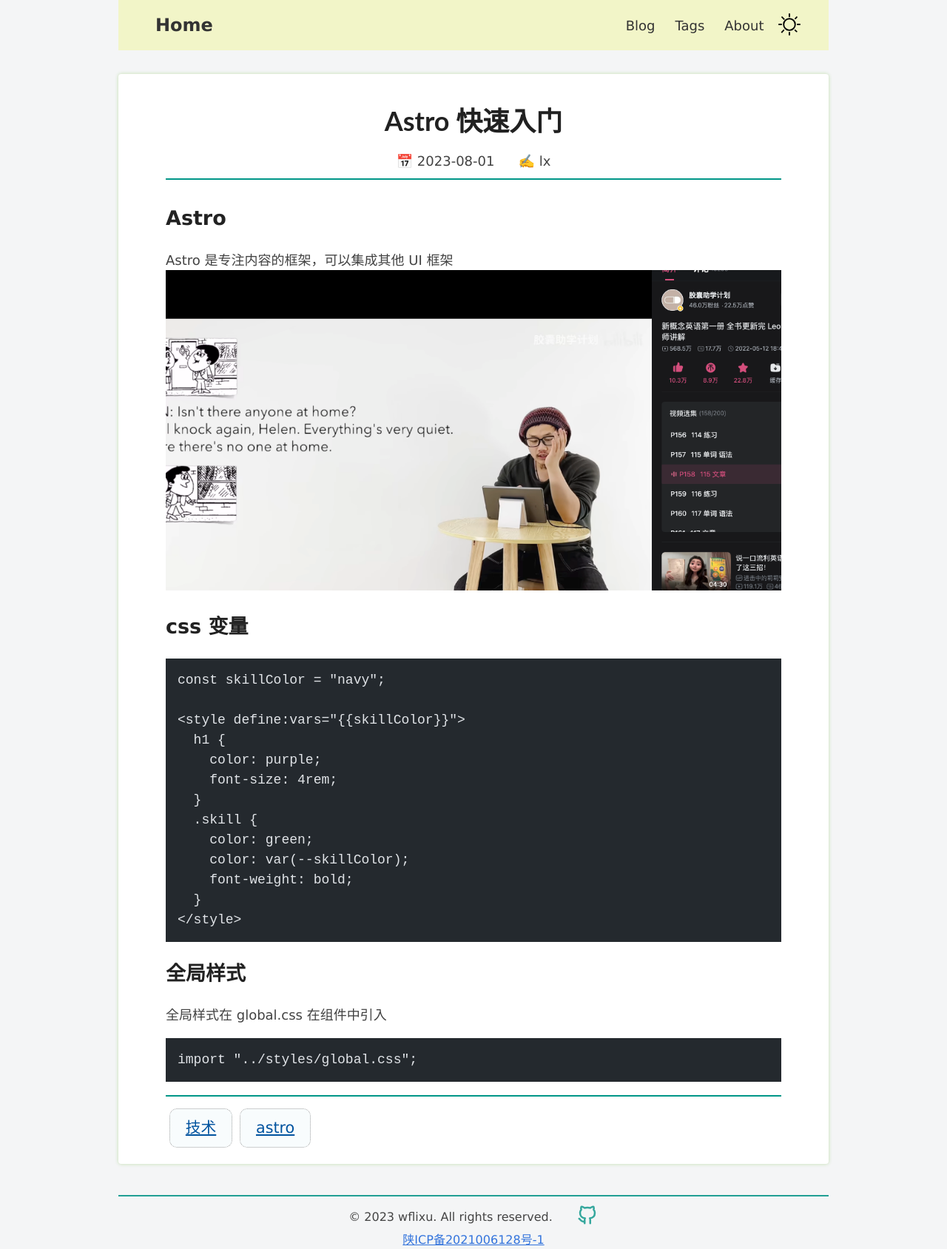
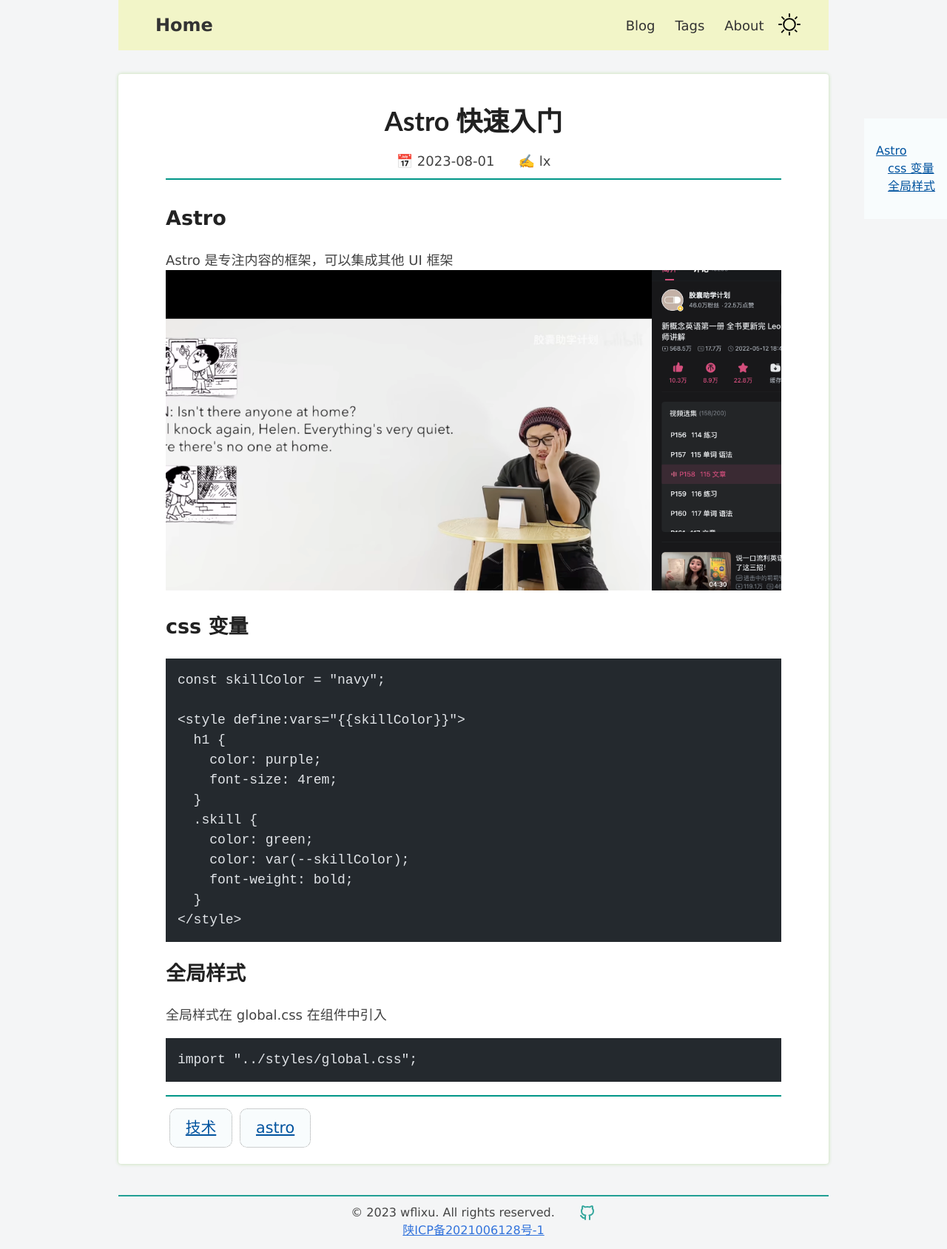
Before and after one commit to wflixu/wflixu.github.io, an Astro site: page /posts/astro in a window 1280 px wide. Shown: the whole page at 74% size. Built offline with nearby package versions, Linux system fonts and the light colour scheme; Astro itself is replaced by a stand-in of ours; code samples lack their colours.

Commit message:
feat:博客添加目录导航

```diff
--- a/src/components/Footer.astro
+++ b/src/components/Footer.astro
@@ -1,6 +1,5 @@
 ---
 const today = new Date();
-import Social from "./Social.astro";
 ---
 
 <footer>
@@ -10,7 +9,7 @@ import Social from "./Social.astro";
       &copy; {today.getFullYear()} wflixu. All rights reserved.
     </div>
     <div class="right">
-      <a class="socal" href={`https://www.github.com/wflixu`}
+      <a class="social" href={`https://www.github.com/wflixu`}
         ><svg
           class="icon-github"
           viewBox="0 0 24 24"
@@ -51,15 +50,20 @@ import Social from "./Social.astro";
     gap: 2em;
     justify-content: center;
   }
+  .top > .right {
+    display: inline-flex;
+    align-items: center;
+  }
 
   .social {
-    font-size: 20px;
+    font-size: 18px;
     display: inline-flex;
-    height: 32px;
+    height: 24px;
+    align-items: center;
   }
 
   svg.icon-github {
-    width: 30px;
+    width: 24px;
     color: var(--color-primary);
     fill: transparent;
     stroke: currentColor;
--- a/src/components/Social.astro
+++ /dev/null
@@ -1,12 +0,0 @@
----
-const { platform, username } = Astro.props;
----
-
-<style>
-  a {
-    padding: 0.5rem 1rem;
-    color: white;
-    background-color: #4c1d95;
-    text-decoration: none;
-  }
-</style>
--- a/src/layouts/PostLayout.astro
+++ b/src/layouts/PostLayout.astro
@@ -1,9 +1,24 @@
 ---
-const { frontmatter } = Astro.props;
 import BaseLayout from "./BaseLayout.astro";
+const { frontmatter, headings } = Astro.props;
+const { content } = Astro.props;
+const headers = headings ?? [];
 ---
 
 <BaseLayout pageTitle={frontmatter.title}>
+  <div class="content-table">
+    <ul>
+      {
+        headers.map(({ slug, text, depth }) => {
+          return (
+            <li class={"depth-" + depth}>
+              <a href={`#${slug}`}>{text}</a>
+            </li>
+          );
+        })
+      }
+    </ul>
+  </div>
   <article class="post">
     <header>
       <h1>
@@ -25,11 +40,12 @@ import BaseLayout from "./BaseLayout.astro";
     <div class="hr"></div>
     <div class="tags">
       {
-        frontmatter.tags.map((tag) => (
-          <p class="tag">
-            <a href={`/tags/${tag}`}>{tag}</a>
-          </p>
-        ))
+        frontmatter.tags &&
+          frontmatter.tags.map((tag) => (
+            <p class="tag">
+              <a href={`/tags/${tag}`}>{tag}</a>
+            </p>
+          ))
       }
     </div>
   </article>
@@ -89,4 +105,25 @@ import BaseLayout from "./BaseLayout.astro";
     font-size: 1.15em;
     background-color: #f8fcfd;
   }
+  .content-table {
+    position: fixed;
+    right: 0;
+    top: 20%;
+    background-color: #f8fcfd;
+  }
+
+  .content-table ul {
+    list-style: none;
+    padding: 1em;
+    max-width: 24em;
+  }
+  .content-table ul > li.depth-2 {
+    padding-left: 1em;
+  }
+  .content-table ul > li.depth-3 {
+    padding-left: 2em;
+  }
+  .content-table ul > li.depth-4 {
+    padding-left: 3em;
+  }
 </style>
```
Also changed, not shown: src/pages/posts/2022-01-08.md (+1 -1 lines), public/favicon.svg.
